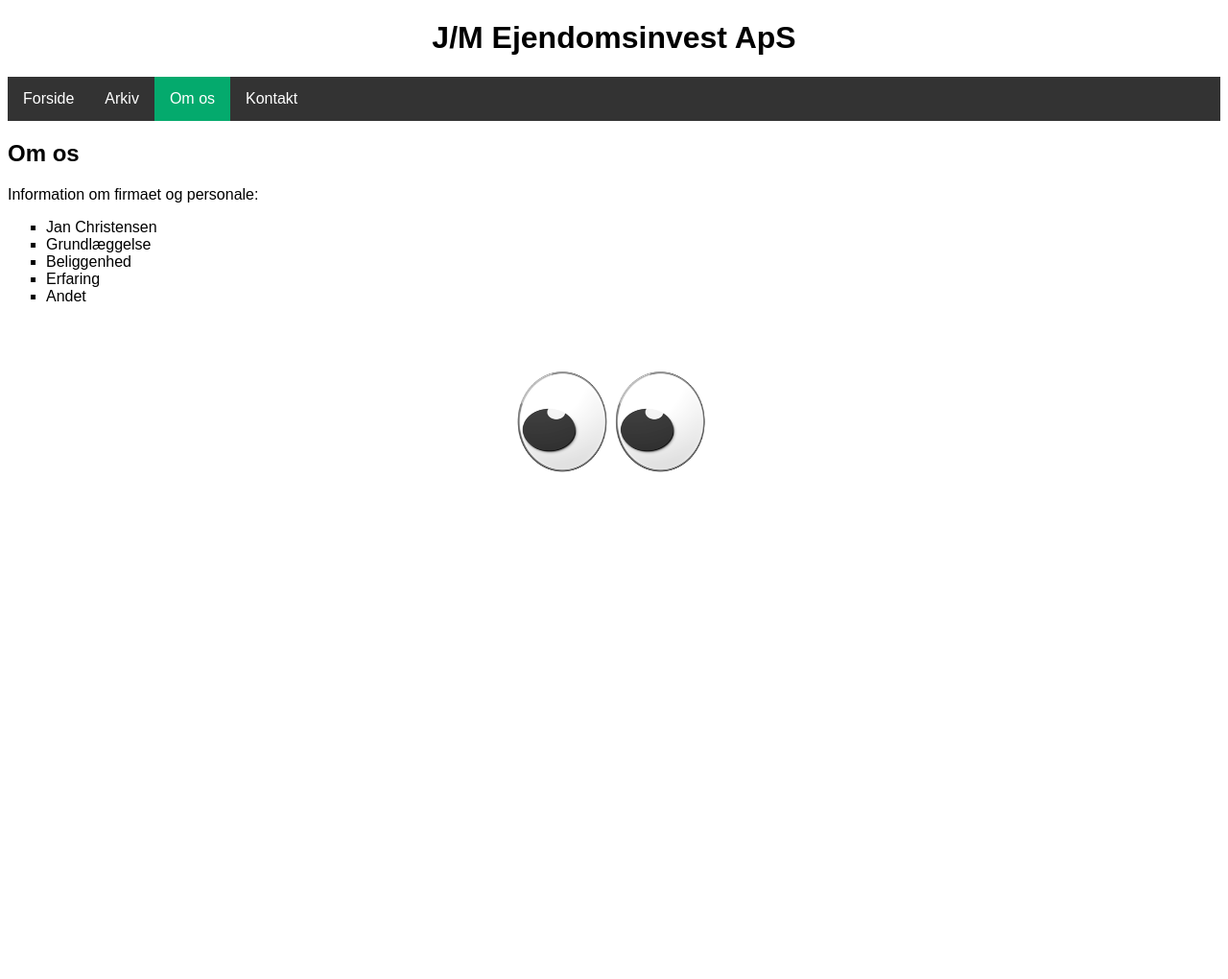
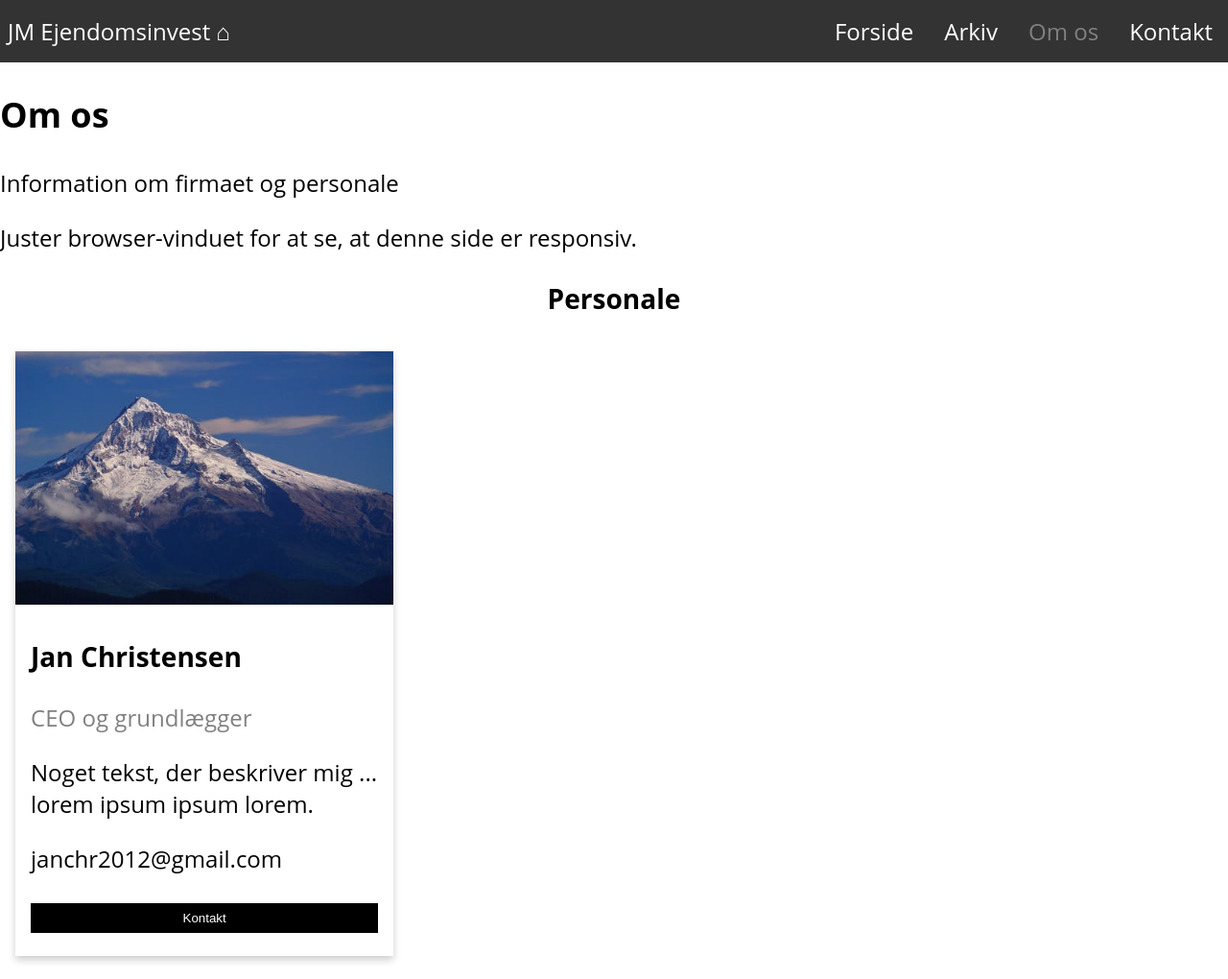
Before and after one commit to mbyrdal/JME-Webpage, a website: page public/html/about.html in a window 1280 px wide. Shown: the whole page at 96% size. Before the commit the page ends 800 px from the top, so only its background shows below. Drawn offline with Linux system fonts and the light colour scheme.

Commit message:
Updated navigation bar and other major changes

```diff
--- /dev/null
+++ b/public/css/about_us.css
@@ -0,0 +1,103 @@
+body {
+    margin: 0;
+    padding: 0;
+    font-family: "Open Sans";
+    font-size: x-large;
+}
+
+html {
+    box-sizing: border-box;
+    overflow-y: scroll;
+}
+
+.navbar {
+    display: flex;
+    justify-content: space-between;
+    align-items: center;
+    background-color:#333;
+    color: white;
+}
+
+.logo {
+    font-size: 1.5rem;
+    margin: .5rem;
+}
+
+.navbar-links ul {
+    margin: 0;
+    padding: 0;
+    display: flex;
+}
+
+.navbar-links li {
+    list-style: none;
+}
+
+.navbar-links li a {
+    text-decoration: none;
+    color: white;
+    padding: 1rem;
+    display: block;
+    transition: all 0.2s ease 0s;
+}
+
+.navbar-links li a:hover {
+    color: gray;
+}
+
+.navbar-links li a.active {
+    color: gray;
+}
+
+*, *:before, *:after {
+    box-sizing: inherit;
+}
+
+.column {
+    float: left;
+    width: 33.3%;
+    margin-bottom: 16px;
+    padding: 0 8px;
+}
+
+.card {
+    box-shadow: 0 4px 8px 0 rgba(0, 0, 0, 0.2);
+    margin: 8px;
+}
+
+.container {
+    padding: 0 16px;
+}
+
+.container::after, .row::after {
+    content: "";
+    clear: both;
+    display: table;
+}
+
+.title {
+    color: grey;
+}
+
+.button {
+    border: none;
+    outline: 0;
+    display: inline-block;
+    padding: 8px;
+    color: white;
+    background-color: #000;
+    text-align: center;
+    cursor: pointer;
+    width: 100%;
+}
+
+.button:hover {
+    background-color: #555;
+}
+
+@media screen and (max-width: 650px) {
+    .column {
+        width: 100%;
+        display: block;
+    }
+}
--- a/public/css/styling.css
+++ b/public/css/styling_all.css
@@ -1,7 +1,55 @@
 body {
-    font-family: Arial;
+    padding: 0;
+    margin: 0;
+    font-family: "Open Sans";
+    font-size: x-large;
 }
 
+html {
+    box-sizing: border-box;
+    overflow-y: scroll;
+}
+
+.navbar {
+    display: flex;
+    justify-content: space-between;
+    align-items: center;
+    background-color:#333;
+    color: white;
+}
+
+.logo {
+    font-size: 1.5rem;
+    margin: .5rem;
+}
+
+.navbar-links ul {
+    margin: 0;
+    padding: 0;
+    display: flex;
+}
+
+.navbar-links li {
+    list-style: none;
+}
+
+.navbar-links li a {
+    text-decoration: none;
+    color: white;
+    padding: 1rem;
+    display: block;
+    transition: all 0.2s ease 0s;
+}
+
+.navbar-links li a:hover {
+    color: gray;
+}
+
+.navbar-links li a.active {
+    color: gray;
+}
+
+/* GIFS */
 #spin-cats, #eyes-looking {
     width: 250px;
     height: 200px;
@@ -11,13 +59,7 @@ body {
     display: block;
 }
 
-#contactinfo {
-    list-style-type: square;
-}
-
-
-
-
+/* ARCHIVE GALLERY */
 
 div.gallery {
     border: 1px solid #ccc;
@@ -39,6 +81,8 @@ div.desc {
 
 * {
     box-sizing: border-box;
+    margin: 0;
+    padding: 0;
 }
 
 .responsive {
@@ -66,6 +110,7 @@ div.desc {
     clear: both;
 }
 
+/* CONTACT FORM */
 
 input[type=text], textarea {
     width: 100%;
@@ -79,7 +124,7 @@ input[type=text], textarea {
 }
 
 input[type=submit] {
-    background-color: #04AA6D;
+    background-color: #111;
     color: white;
     padding: 12px 20px;
     border: none;
@@ -88,7 +133,7 @@ input[type=submit] {
 }
 
 input[type=submit]:hover {
-    background-color: #45a049;
+    background-color: #04AA6D;
 }
 
 .contactContainer {
@@ -96,31 +141,3 @@ input[type=submit]:hover {
     background-color: #F2F2F2;
     padding: 20px;
 }
-
-.navbar {
-    list-style-type: none;
-    margin: 0;
-    padding: 0;
-    overflow: hidden;
-    background-color: #333;
-}
-
-.navbar li {
-    float: left;
-}
-
-.navbar li a {
-    display: block;
-    color: white;
-    text-align: center;
-    padding: 14px 16px;
-    text-decoration: none;
-}
-
-.navbar li a:hover:not(.navbar_active) {
-    background-color: #111;
-}
-
-.navbar_active {
-    background-color: #04AA6D;
-}
--- a/public/html/about.html
+++ b/public/html/about.html
@@ -4,30 +4,42 @@
     <meta charset="UTF-8">
     <meta http-equiv="X-UA-Compatible" content="IE=edge">
     <meta name="viewport" content="width=device-width, initial-scale=1.0">
-    <link href="../css/styling.css" rel="stylesheet">
+    <link href="/css/about_us.css" rel="stylesheet">
     <title>Om</title>
 </head>
 <body>
-    <h1 align="center">J/M Ejendomsinvest ApS</h1>
+    <nav class="navbar">
+        <div class="logo">JM Ejendomsinvest &#8962;</div>
+        <div class="navbar-links">
+            <ul>
+                <li><a href="/">Forside</a></li>
+                <li><a href="/html/archive.html">Arkiv</a></li>
+                <li><a class="active" href="/html/about.html">Om os</a></li>
+                <li><a href="/html/contact.html">Kontakt</a></li>
+            </ul>
+        </div>
+    </nav>
 
-    <!-- Navigation bar -->
-    <ul class="navbar">
-        <li><a href="/">Forside</a></li>
-        <li><a href="/html/archive.html">Arkiv</a></li>
-        <li><a class="navbar_active" href="/html/about.html">Om os</a></li>
-        <li><a href="/html/contact.html">Kontakt</a></li>
-    </ul>
+    <div class="about-section">
+        <h2>Om os</h2>
+        <p>Information om firmaet og personale</p>
+        <p>Juster browser-vinduet for at se, at denne side er responsiv.</p>
+    </div>
 
-    <h2>Om os</h2>
-    <p>Information om firmaet og personale: </p>
-    <ul id="contactinfo">
-        <li>Jan Christensen</li>
-        <li>Grundlæggelse</li>
-        <li>Beliggenhed</li>
-        <li>Erfaring</li>
-        <li>Andet</li>
-    </ul>
-
-    <img src="/images/eyes_looking.gif" id="eyes-looking">
+    <h3 style="text-align:center">Personale</h3>
+    <div class="row">
+        <div class="column">
+            <div class="card">
+                <img src="../images/random_mountain.jpeg" alt="Jan" style="width:100%">
+                <div class="container">
+                    <h3>Jan Christensen</h3>
+                    <p class="title">CEO og grundlægger</p>
+                    <p>Noget tekst, der beskriver mig ... lorem ipsum ipsum lorem.</p>
+                    <p>janchr2012@gmail.com</p>
+                    <p><button class="button" onclick="window.location='../html/contact.html';">Kontakt</button></p>
+                </div>
+            </div>
+        </div>
+    </div>
 </body>
 </html>
```
Also changed, not shown: index.html (+18 -15 lines), public/html/archive.html (+17 -13 lines), public/html/contact.html (+14 -11 lines), public/html/unf_landing_page.html (added, +36 -0 lines), public/images/Company_icon.png (added), public/images/Company_logo.png (added), public/images/random_mountain.jpeg (added).
